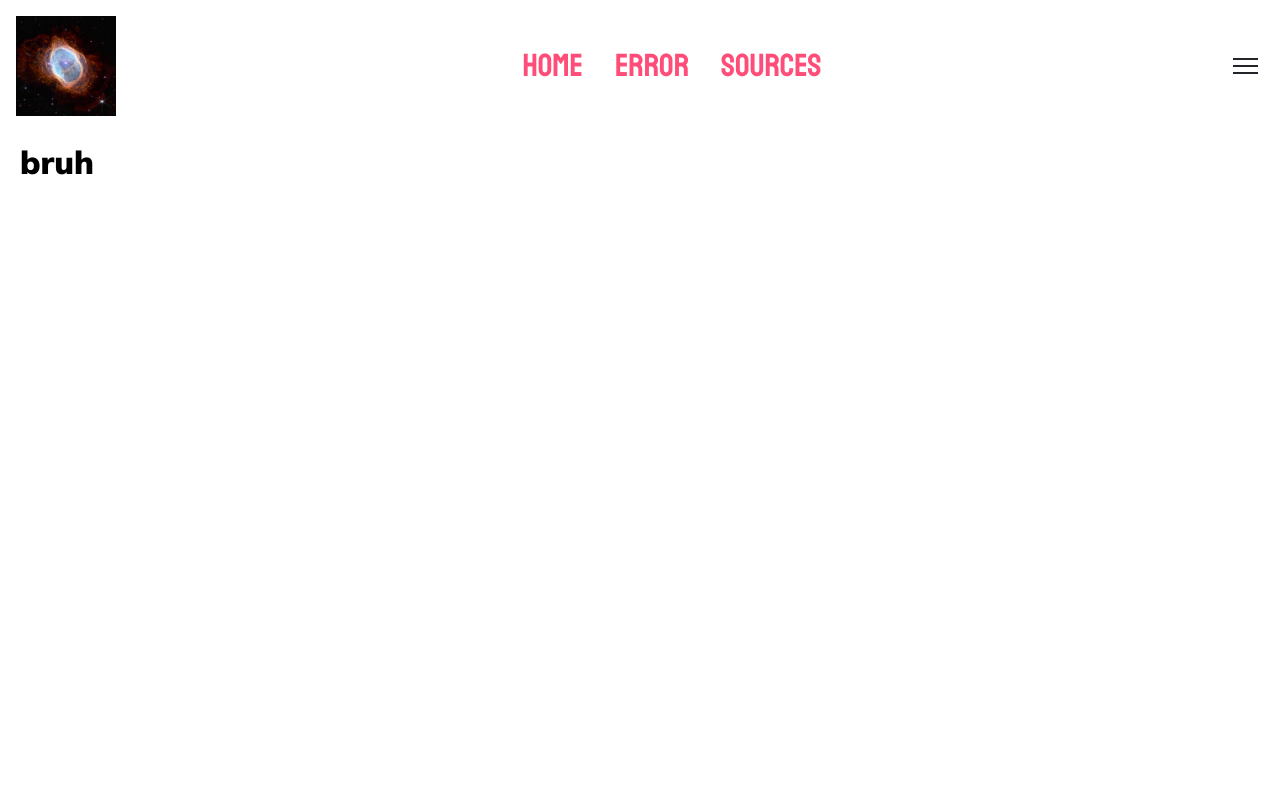
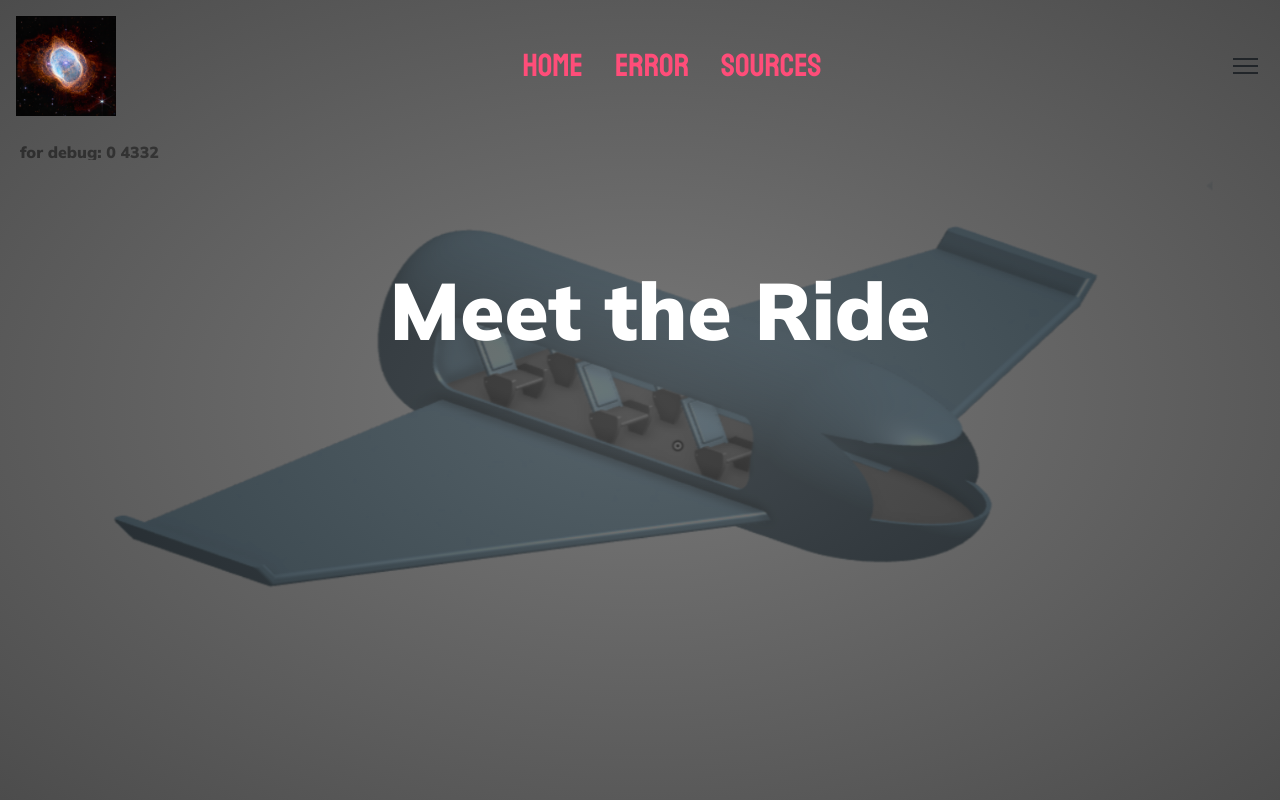
Before and after one commit to leocabbage2008/tsa-space, a React (Create React App) app: page /details in a window 1280 px wide. Shown: the top 800 px of the page. Built offline with nearby package versions, Linux system fonts and the light colour scheme.

Commit message:
scroll system in details page

```diff
--- a/src/assets/css/DetailsPage.css
+++ b/src/assets/css/DetailsPage.css
@@ -0,0 +1,52 @@
+#main {
+    height: 5000px;
+}
+
+.scroll {
+    position: fixed;
+}
+
+.centerX {
+    left: 50%;
+    transform: translateX(-50%);
+}
+
+.centerY {
+    top: 50%;
+    transform: translateY(-50%);
+}
+
+.center {
+    left: 50%;
+    top: 50%;
+    transform: translate(-50%, -50%);
+}
+
+.title {
+    font-size: 5em;
+}
+
+.subtitle {
+    margin-top: .5em;
+    font-size: 3em;
+}
+
+.visible {
+    opacity: 1;
+}
+
+.silluoette {
+    width: 100%;
+    height: 100%;
+    position: fixed;
+    z-index: 0;
+    left: 50%;
+    top: 50%;
+    transform: translate(-50%, -50%);
+    background: radial-gradient(rgba(64, 64, 64, 0.7), rgba(0, 0, 0, 0.7));
+    pointer-events: none;
+}
+
+nav {
+    z-index: 10;
+}
--- a/src/assets/css/index.css
+++ b/src/assets/css/index.css
@@ -26,6 +26,7 @@
 }
 
 h1,
+h2,
 p {
   font-family: 'Mulish', sans-serif;
 }
--- a/src/pages/DetailsPage.jsx
+++ b/src/pages/DetailsPage.jsx
@@ -1,11 +1,80 @@
-import React from 'react';
+import React, { useState, useEffect } from 'react';
 import Layout from '../components/Layout';
 import '.././assets/css/DetailsPage.css';
+import '../assets/css/index.css';
+import shipFull from '../assets/images/ship_full.png';
+import shipInner from '../assets/images/ship_inner.png';
 
 export default function DetailsPage() {
+
+  const [scrollPosition, setScrollPosition] = useState(0);
+  const scrollPositions = [
+    // startsVisible: if starts opacity 1, start: position to start fade in, fadeIn: scroll length to go from opacity 0 to 1
+    // end: position to start fade out, fadeOut: scroll length to go from opacity 1 to 0
+    { startsVisible: true, start: 0, end: 1600, fadeOut: 200 }, // ship full image
+    { startsVisible: true, start: 0, end: 200, fadeOut: 200 }, // title
+    { startsVisible: false, start: 600, fadeIn: 200, end: 1000, fadeOut: 200 }, // text 1
+    { startsVisible: false, start: 1600, fadeIn: 200, end: 2200, fadeOut: 200 }, // ship inner
+  ]
+
+  const items = document.getElementsByClassName('scroll');
+
+  const handleScroll = () => {
+      const position = window.pageYOffset;
+      setScrollPosition(position);
+
+      for (let i = 0; i < scrollPositions.length; i++) {
+        if (i < items.length) {
+          let current = scrollPositions[i];
+          if (position < current.start + current.fadeIn) {
+            console.log(items[i], current)
+            if (current.startsVisible) {
+              items[i].style.opacity = 1;
+            } else {
+              items[i].style.opacity = (position - current.start) / current.fadeIn;
+            }
+          } else if (position > current.end ) {
+            items[i].style.opacity = 1 - (position - current.end) / current.fadeOut;
+          } else {
+            items[i].style.opacity = 1;
+          }
+        }
+      }
+  };
+  const body = document.body,
+    html = document.documentElement;
+  const scrollLimit = Math.max( body.scrollHeight, body.offsetHeight,
+    html.clientHeight, html.scrollHeight, html.offsetHeight ) - window.innerHeight;
+
+  useEffect(() => {
+      window.addEventListener('scroll', handleScroll, { passive: true });
+
+      handleScroll()
+
+      return () => {
+          window.removeEventListener('scroll', handleScroll);
+      };
+  });
+
   return (
     <Layout>
-      <h1>bruh</h1>
+      <p style={{position: 'fixed', color: 'gray'}}>for debug: {scrollPosition} {scrollLimit}</p>
+      <br />
+
+      <img src={shipFull} alt="whole ship" className="scroll centerX"/>
+
+      <div className='scroll' style={{textAlign: 'center', width: '100%'}}>
+        <div className='silluoette'></div>
+        <h1 className='title' style={{color: 'white', transform: 'translateY(100%)'}}>Meet the Ride</h1>
+      </div>
+
+      <div className='scroll' style={{}}>
+        <h2>wiejiwjefio</h2>
+        <p>gwejf wefj efw efiwej iwjf jweifowefw iejwi jiejf iwjefi jweifjwoei </p>
+      </div>
+
+      <img src={shipInner} alt="inner ship" className="scroll centerX"/>
+
     </Layout>
   );
 }
```
Also changed, not shown: src/assets/images/ship_full.png (added), src/assets/images/ship_inner.png (added).
